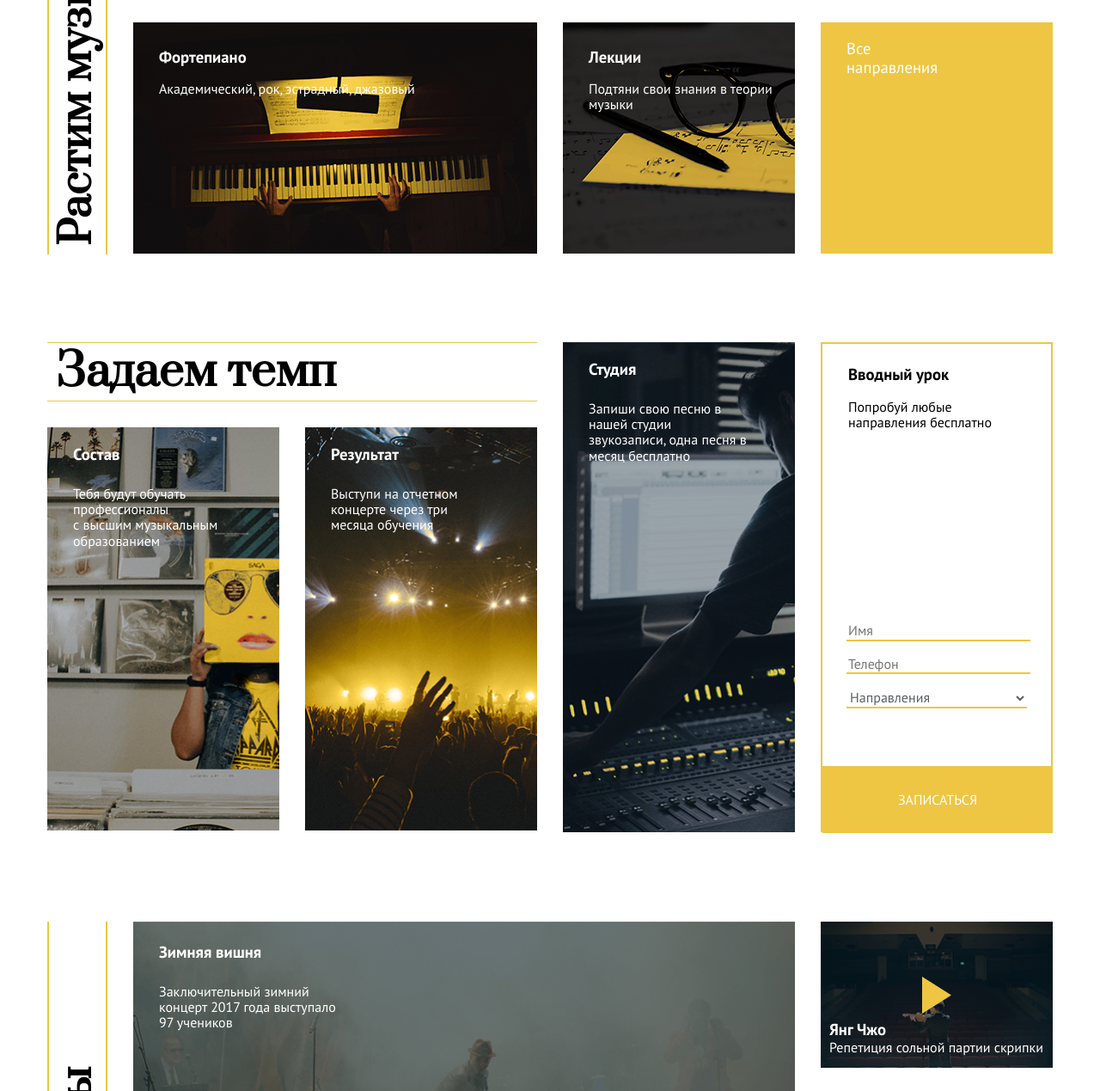
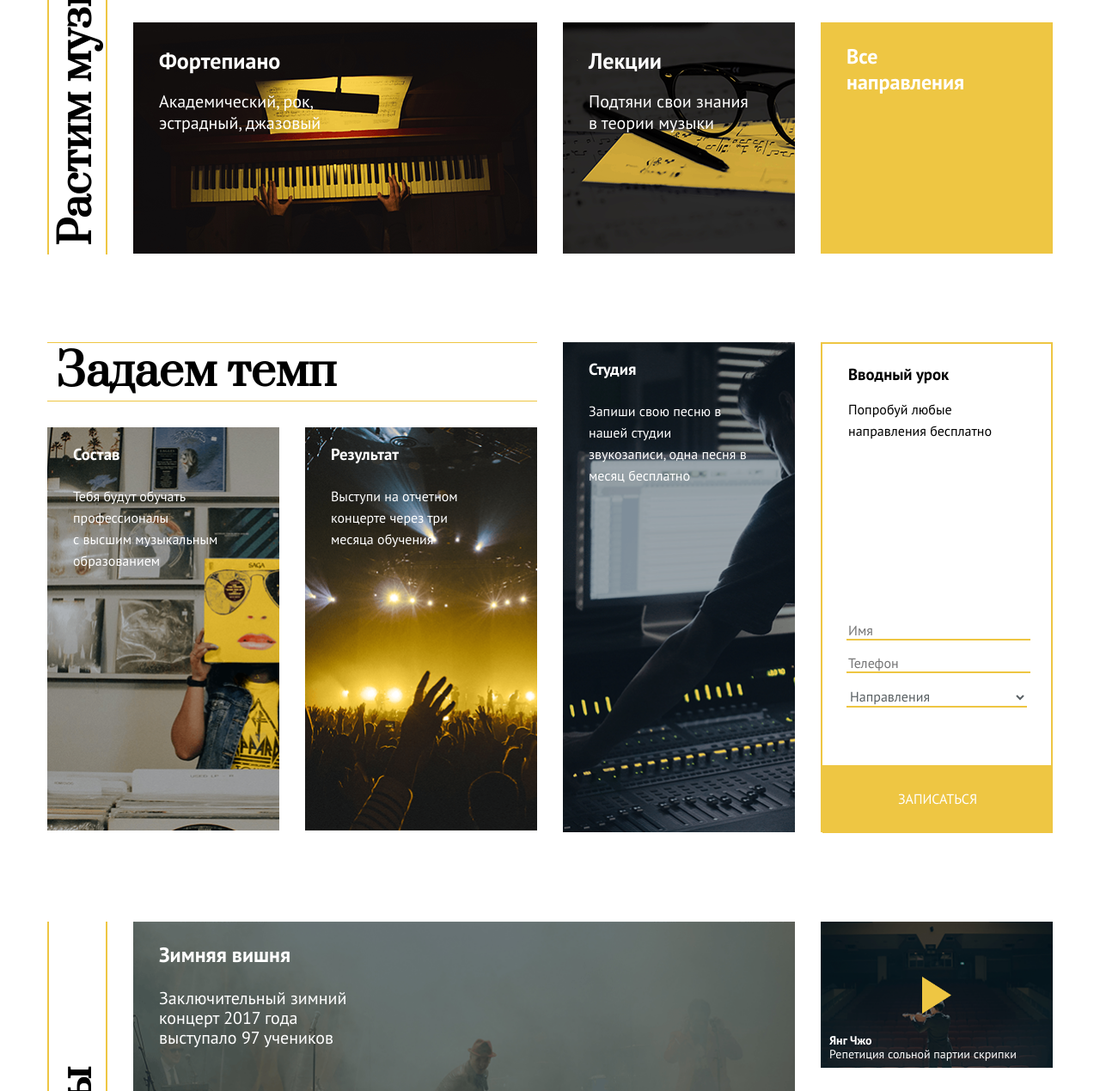
Before and after one commit to Friiiman/Diez-epixx, a plain HTML site: page index.html in a window 1280 px wide. Shown: the part 1130-2399 px from the top of the page at 86% size. Drawn offline with Linux system fonts and the light colour scheme.

Commit message:
и так сойдёт

```diff
--- a/index.html
+++ b/index.html
@@ -220,7 +220,7 @@
 								</p>
 							</div>
 							<div href="#" class="performances_videos_first">
-								<h3 class="videos_others_title">Янг Чжо
+								<h3 class="videos_others_title yang-zhuo">Янг Чжо
 								</h3>
 								<p class="videos_others_text">Репетиция сольной партии скрипки
 								</p>
--- a/style/style.css
+++ b/style/style.css
@@ -570,7 +570,7 @@ h3 {
 		bottom: 0;
 	}
 
-	.videos_others_title:nth-child(1) {
+	.yang-zhuo {
 		padding-top: 115px;
 	}
 
@@ -668,7 +668,6 @@ h3 {
 	.header_nav_list {
 		display: inline-block;
 		width: 445px;
-		line-height: 30px;
 		margin: 0;
 		right: 0;
 		font-size: 16px;
@@ -725,6 +724,7 @@ h3 {
 	.promo-wide_description {
 		width: 430px;
 		font-size: 18px;
+		line-height: 25px;
 	}
 
 	.promo_trial-lesson {
@@ -755,6 +755,7 @@ h3 {
 		padding-left: 29px;
 		margin: 0;
 		width: 210px;
+		line-height: 25px;
 	}
 
 	.promo_name,
@@ -770,7 +771,7 @@ h3 {
 	.promo_form-button {
 		width: 270px;
 		padding: 30px;
-		margin-top: 71px;
+		margin-top: 58px;
 		color: white;
 		background-color: #021a23;
 		border: none;
@@ -844,6 +845,7 @@ h3 {
 		padding-top: 25px;
 		padding-left: 30px;
 		margin: 0;
+		line-height: 25px;
 	}
 
 	.about_text:nth-child(2) {
@@ -905,9 +907,13 @@ h3 {
 		padding-bottom: 17px;
 	}
 
+	.trial-lesson_text {
+		line-height: 25px;
+	}
+
 	.trial-lesson_form {
 		width: 210px;
-		padding-top: 207px;
+		padding-top: 193px;
 		margin: 0 auto;
 	}
 
@@ -971,15 +977,38 @@ h3 {
 		margin-bottom: 29px;
 	}
 
+	.directions_subtitle {
+		font-size: 26px;
+	}
+
 	.directions_description,
 	.price {
 		display: block;
+		line-height: 25px;
+		font-size: 20px;
+	}
+
+	.directions_description:nth-child(1) {
+		width: 235px;
+	}
+
+	.directions_description:nth-child(2),
+	.directions_description:nth-child(2) {
+		width: 195px;
+	}
+
+	.directions_description:nth-child(4) {
+		width: 207px;
 	}
 
 	.directions_subtitle,
 	.directions_description,
 	.price {
 		padding-left: 30px;
+	}
+
+	.price {
+		margin-top: 40px;
 	}
 
 	.directions_vocal {
@@ -1036,12 +1065,14 @@ h3 {
 	}
 
 	.directions_all_link {
-		padding-top: 20px;
+		padding-top: 25px;
 		padding-left: 30px;
 		padding-bottom: 208px;
 		text-transform: none;
 		color: white;
-		font-size: 1.17em;
+		line-height: 30px;
+		font-size: 24px;
+		font-weight: bold;
 	}
 
 
@@ -1092,6 +1123,12 @@ h3 {
 	.videos_main_title {
 		padding-top: 25px;
 		padding-left: 30px;
+		font-size: 24px;
+	}
+
+	.videos_others_title {
+		font-size: 14px;
+		padding-top: 130px;
 	}
 
 	.videos_main_text {
@@ -1100,6 +1137,11 @@ h3 {
 		padding-top: 25px;
 		padding-left: 30px;
 		margin: 0;
+		font-size: 20px;
+	}
+
+	.videos_others_text {
+		font-size: 14px;
 	}
 
 	.performances_videos_main:before {
```
